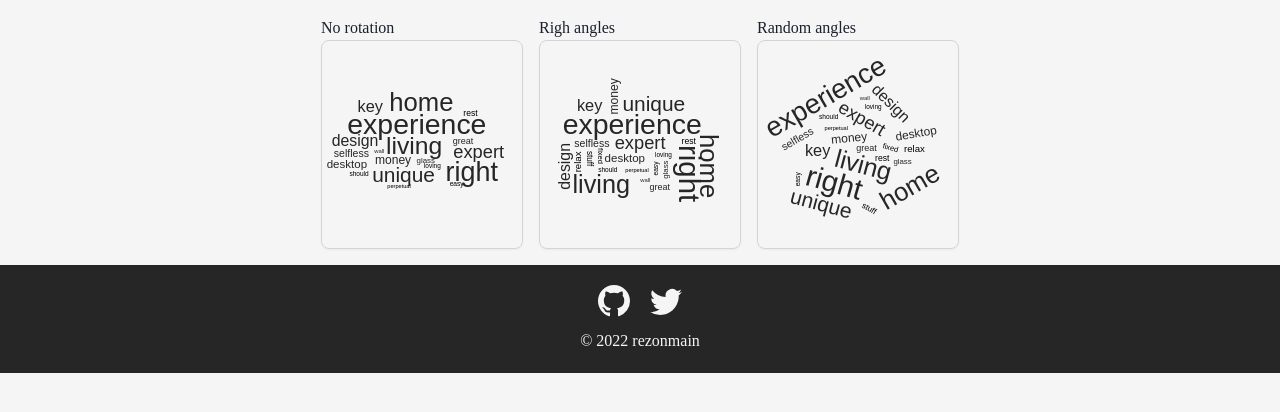
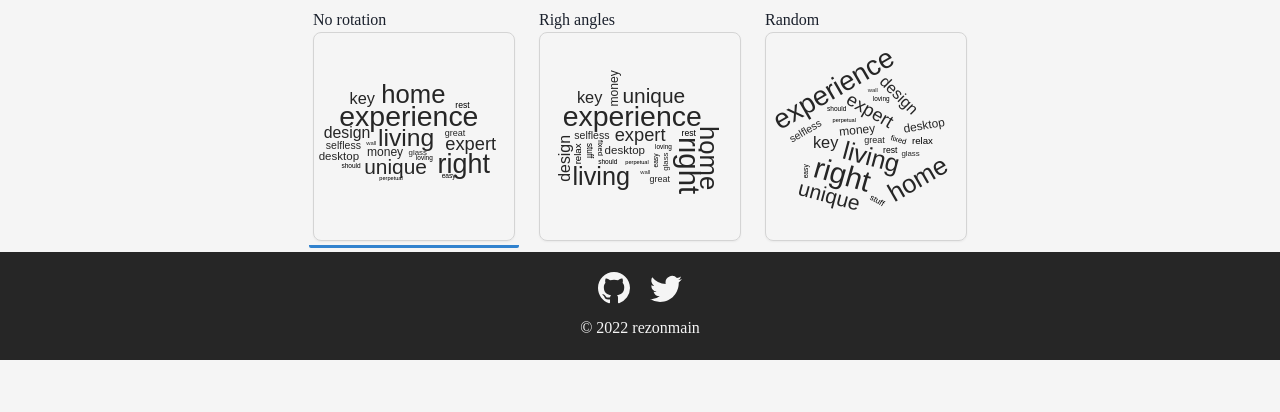
Before and after one commit to rezonmain/simple-wordcloud, a Next.js app: page /dev in a window 1280 px wide. Shown: the top 412 px of the page. Built offline with nearby package versions, Linux system fonts and the light colour scheme; a web font is replaced by a local one.

Commit message:
handle word rotation state change

```diff
--- a/components/OptionControls/OptionControls.tsx
+++ b/components/OptionControls/OptionControls.tsx
@@ -2,6 +2,7 @@ import { useDisclosure } from '@chakra-ui/react';
 import { BsGear } from 'react-icons/bs';
 import ReusableModal from '../ReusableModal/ReusableModal';
 import WordList from '../WordList/WordList';
+import WordRotation from '../WordRotation/WordRotation';
 import OptionButton from './OptionButton';
 import OptionSelect from './OptionSelect';
 import OptionSlider from './OptionsSlider';
@@ -13,6 +14,12 @@ const OptionControls = ({ onRefresh }: { onRefresh: () => void }) => {
 		onClose: onListClose,
 	} = useDisclosure();
 
+	const {
+		isOpen: isRotationOpen,
+		onOpen: onRotationOpen,
+		onClose: onRotationClose,
+	} = useDisclosure();
+
 	const handleOption = (e: React.MouseEvent, option: string) => {
 		e.preventDefault();
 		switch (option) {
@@ -21,6 +28,9 @@ const OptionControls = ({ onRefresh }: { onRefresh: () => void }) => {
 				return;
 			case 'wordlist':
 				onListOpen();
+				return;
+			case 'rotation':
+				onRotationOpen();
 				return;
 		}
 	};
@@ -75,6 +85,13 @@ const OptionControls = ({ onRefresh }: { onRefresh: () => void }) => {
 			>
 				<WordList />
 			</ReusableModal>
+			<ReusableModal
+				title='Word Rotation'
+				isOpen={isRotationOpen}
+				onClose={onRotationClose}
+			>
+				<WordRotation />
+			</ReusableModal>
 		</section>
 	);
 };
--- a/components/ReusableModal/ReusableModal.tsx
+++ b/components/ReusableModal/ReusableModal.tsx
@@ -21,7 +21,13 @@ const ReusableModal = ({
 	children: JSX.Element;
 }) => {
 	return (
-		<Modal isOpen={isOpen} onClose={onClose} isCentered scrollBehavior='inside'>
+		<Modal
+			isOpen={isOpen}
+			onClose={onClose}
+			isCentered
+			scrollBehavior='inside'
+			size={'2xl'}
+		>
 			<ModalOverlay />
 			<ModalContent fontFamily={'Maitree'} rounded='md'>
 				<ModalHeader>{title}</ModalHeader>
--- a/components/WordRotation/RotationCard.tsx
+++ b/components/WordRotation/RotationCard.tsx
@@ -1,13 +1,27 @@
-import { Box } from '@chakra-ui/react';
+import { Rotation } from '../../lib/types';
+
 const RotationCard = ({
 	children,
 	title,
+	value,
+	rotation,
+	onClick,
 }: {
 	children: JSX.Element;
 	title: string;
+	value: Rotation;
+	rotation: Rotation;
+	onClick: (rotation: Rotation) => void;
 }) => {
+	const selected = {
+		borderBottom: '3px solid #3182ce',
+	};
 	return (
-		<div className='rounded-lg w-fit font-serif cursor-pointer hover:scale-[1.03] active:scale-[1.03] transition-transform'>
+		<div
+			onClick={() => onClick(value)}
+			style={value === rotation ? selected : {}}
+			className='rounded-sm p-1 w-fit font-serif cursor-pointer hover:scale-[1.03] active:scale-[1.03] transition-transform'
+		>
 			<h3>{title}</h3>
 			<div className='border border-neutral-300 shadow-sm rounded-lg'>
 				{children}
--- a/components/WordRotation/WordRotation.tsx
+++ b/components/WordRotation/WordRotation.tsx
@@ -1,17 +1,44 @@
 import Image from 'next/image';
+import { useCloudContext } from '../../lib/context/CloudContext';
+import { Rotation } from '../../lib/types';
 import RotationCard from './RotationCard';
 
 const WordRotation = () => {
+	const {
+		cloud: {
+			layout: { rotation },
+		},
+		dispatch,
+	} = useCloudContext();
+
+	const onClick = (rotation: Rotation) => {
+		dispatch({ type: 'changeRotation', payload: rotation });
+	};
 	const imgSize = 200;
 	return (
-		<section className='flex flex-row p-4 gap-4 mx-auto w-fit'>
-			<RotationCard title='No rotation' value='none'>
+		<section className='flex flex-row p-1 gap-4 mx-auto w-fit'>
+			<RotationCard
+				title='No rotation'
+				value='none'
+				rotation={rotation}
+				onClick={onClick}
+			>
 				<Image width={imgSize} height={imgSize} src={'/norotation.svg'} />
 			</RotationCard>
-			<RotationCard title='Righ angles' value='right'>
+			<RotationCard
+				title='Righ angles'
+				value='right'
+				rotation={rotation}
+				onClick={onClick}
+			>
 				<Image width={imgSize} height={imgSize} src={'/rightangle.svg'} />
 			</RotationCard>
-			<RotationCard title='Random angles' value='random'>
+			<RotationCard
+				title='Random'
+				value='random'
+				rotation={rotation}
+				onClick={onClick}
+			>
 				<Image width={imgSize} height={imgSize} src={'/random.svg'} />
 			</RotationCard>
 		</section>
--- a/lib/CloudLayout.ts
+++ b/lib/CloudLayout.ts
@@ -1,6 +1,6 @@
 import d3Cloud from 'd3-cloud';
 import * as d3 from 'd3';
-import type { Cloud } from './types';
+import type { Cloud, Rotation } from './types';
 
 export type LayoutConfig = {
 	font?: string;
@@ -10,7 +10,7 @@ export type LayoutConfig = {
 	includePronouns?: boolean;
 	scaling?: 'log' | 'linear' | 'sq';
 	padding?: number;
-	rotation?: 'none' | 'right' | 'random';
+	rotation?: Rotation;
 };
 
 class CloudLayout {
--- a/lib/data.ts
+++ b/lib/data.ts
@@ -86,9 +86,7 @@ const demo: Cloud[] = [
 			includePronouns: false,
 			scaling: 'linear',
 			padding: 1,
-			angleTo: 90,
-			angleFrom: 0,
-			rotations: 1,
+			rotation: 'none',
 		},
 	},
 	{
@@ -108,9 +106,7 @@ const demo: Cloud[] = [
 			includePronouns: false,
 			scaling: 'linear',
 			padding: 1,
-			angleTo: 90,
-			angleFrom: 0,
-			rotations: 1,
+			rotation: 'none',
 		},
 	},
 ];
--- a/lib/types.ts
+++ b/lib/types.ts
@@ -7,3 +7,5 @@ export type Cloud = {
 	wordArray: { text: string; size: number; enabled: boolean }[];
 	layout: LayoutConfig;
 };
+
+export type Rotation = 'none' | 'right' | 'random' | undefined;
```
Also changed, not shown: lib/reducer.ts (+15 -2 lines).
